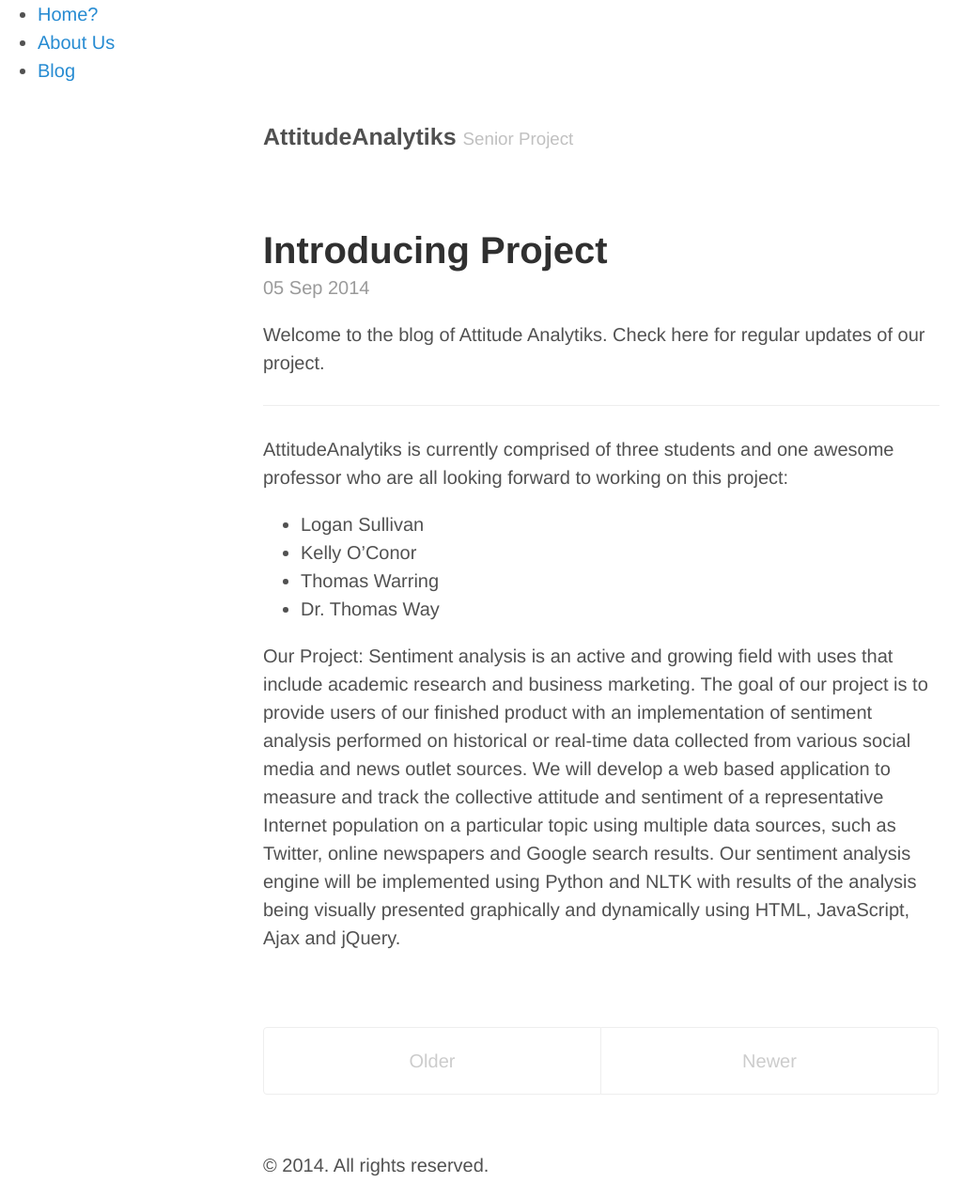
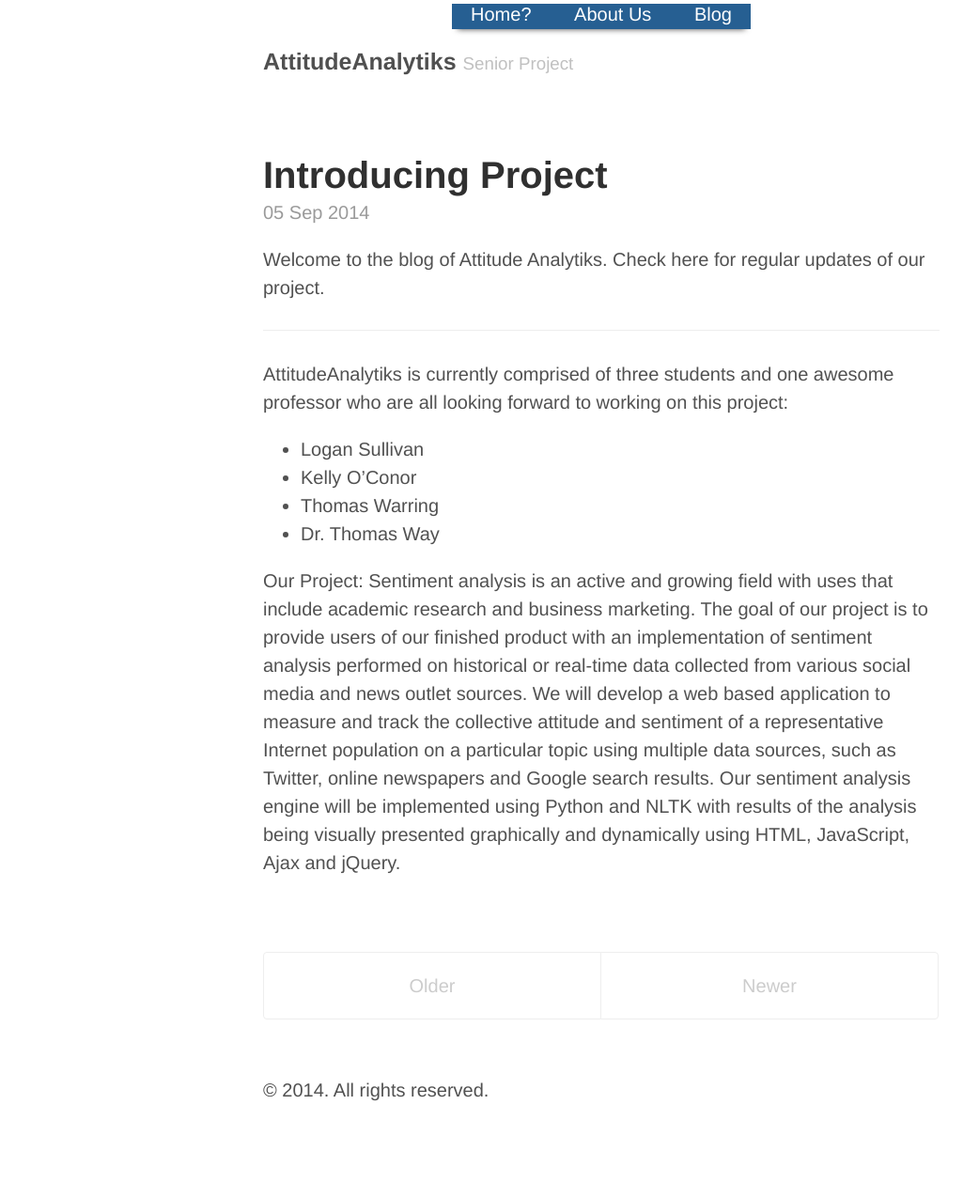
Before and after one commit to AttitudeAnalytiks/AttitudeAnalytiks.github.io, a Jekyll site: the page built from index.html, in a window 1280 px wide. Shown: the whole page at 94% size, without its empty margins (0-1042 px from the left). Built offline with Jekyll 4.4.1, drawn with Linux system fonts in a browser that asks for light colours; Markdown is read by kramdown in place of the engine named in the settings; the list of posts is cut into pages by our own code; after the commit the page ends 1195 px from its top, so only the background shows below that.

Commit message:
Update poole.css

```diff
--- a/public/css/poole.css
+++ b/public/css/poole.css
@@ -427,4 +427,34 @@
     border-top-right-radius:    4px;
     border-bottom-right-radius: 4px;
   }
+
+  nav {
+  text-align: center;
 }
+
+nav ul {
+  list-style-type: none;
+  display: inline;
+  background-color: #265F92;
+  margin: 0;
+  padding: 0 0 5px 0;
+  -webkit-box-shadow: 0 6px 6px -6px #444;
+  -moz-box-shadow: 0 6px 6px -6px #444;
+  box-shadow: 0 6px 6px -6px #444;
+}
+
+nav li {
+  display: inline;
+  margin: 1em;
+}
+
+nav a {
+  text-decoration: none;
+  color: white;
+}
+
+nav a:hover {
+  text-decoration: none;
+  color: #FFA300;
+}
+}
```
